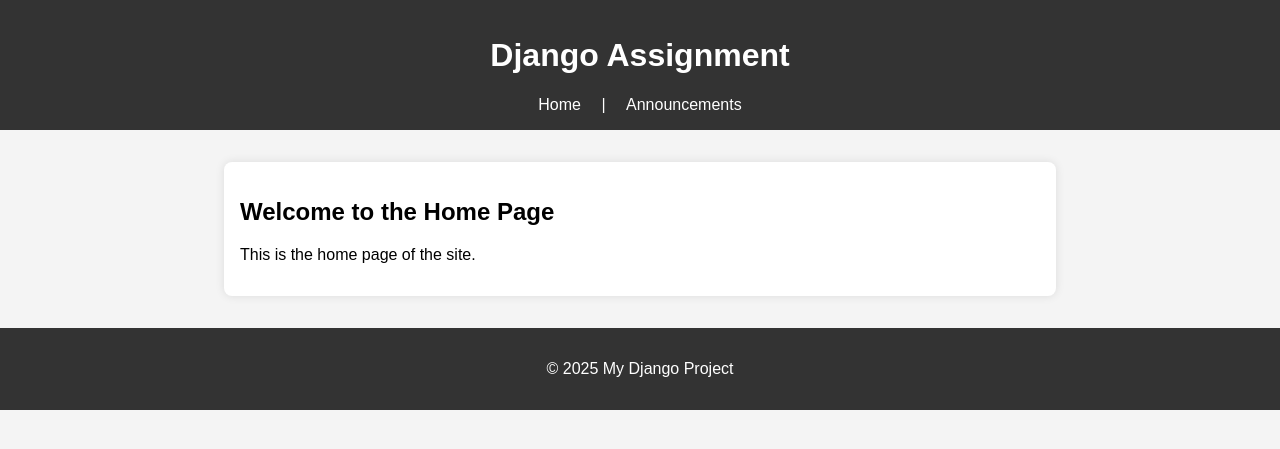
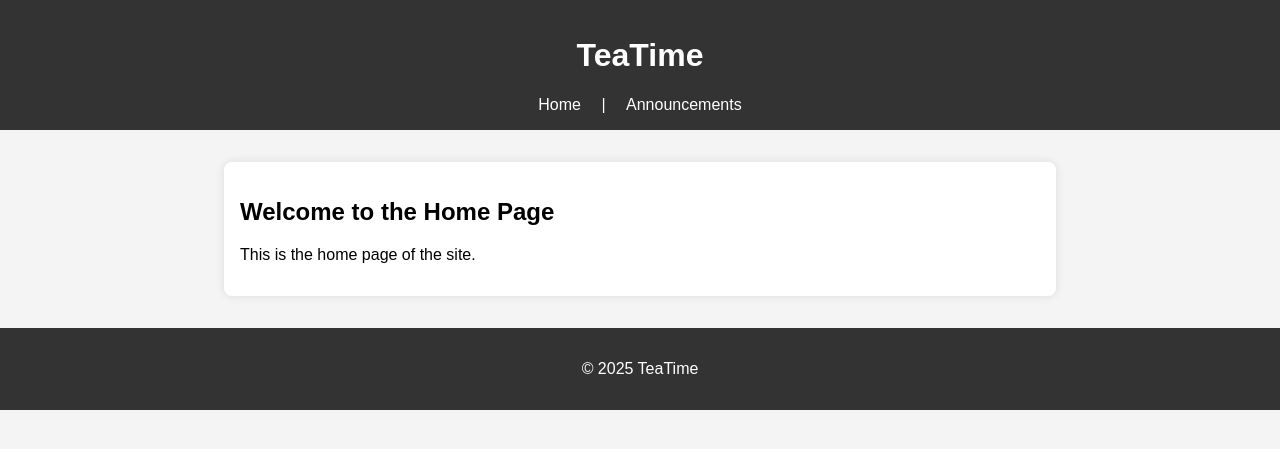
Before and after one commit to rechellann/IT373-Week3, a Django app: page / in a window 1280 px wide. Shown: the top 449 px of the page. Run offline with Django 4.2, Linux system fonts and the light colour scheme.

Commit message:
Update base.html

```diff
--- a/core/templates/base.html
+++ b/core/templates/base.html
@@ -3,12 +3,12 @@
 <head>
     <meta charset="UTF-8">
     {% load static %}
-    <title>{% block title %}My Site{% endblock %}</title>
+    <title>{% block title %}TeaTime{% endblock %}</title>
     <link rel="stylesheet" href="{% static 'css/style.css' %}">
 </head>
 <body>
     <header>
-        <h1>Django Assignment</h1>
+        <h1>TeaTime</h1>
         <nav>
             <a href="{% url 'home' %}">Home</a> |
             <a href="{% url 'announcements_list' %}">Announcements</a>
@@ -20,7 +20,7 @@
     </main>
 
     <footer>
-        <p>&copy; 2025 My Django Project</p>
+        <p>&copy; 2025 TeaTime</p>
     </footer>
 </body>
 </html>
```
